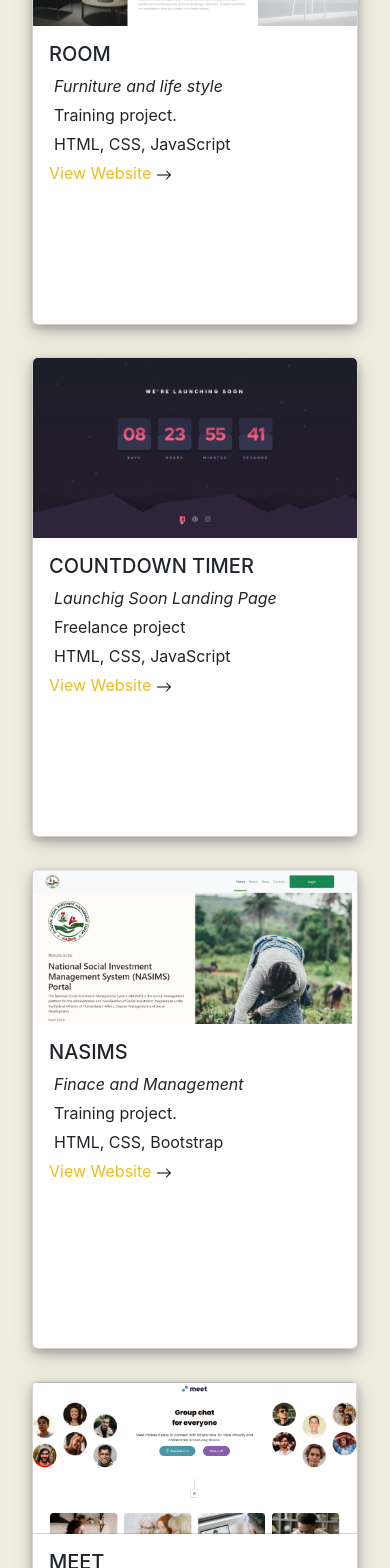
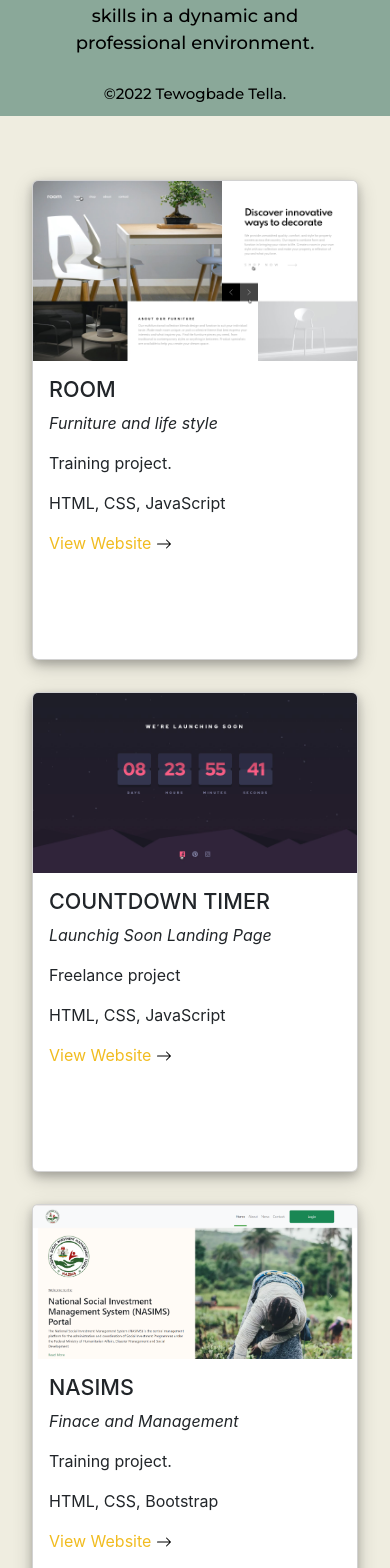
Before and after one commit to Tewogbade/new-portfolio, a React (Create React App) app: page / in a window 390 px wide. Shown: the part 1680-3248 px from the top of the page. Built offline with nearby package versions, Linux system fonts and the light colour scheme; a web font is replaced by a local one.

Commit message:
media query updates

```diff
--- a/src/home/content/Content.css
+++ b/src/home/content/Content.css
@@ -2,6 +2,9 @@
 @import url("https://fonts.googleapis.com/css2?family=Montserrat:wght@500&display=swap");
 @import url("https://fonts.googleapis.com/css2?family=Roboto+Slab:wght@600&display=swap");
 
+body {
+  width: 100%;
+}
 #imagetext {
   display: flex;
   text-align: start;
@@ -96,10 +99,13 @@
   }
 }
 @media (min-width: 576px) and (max-width: 768px) {
+  body {
+    width: 100%;
+  }
   #imagetext .text {
     margin: auto;
     padding-right: 0;
-    /* height: 70vh; */
+    height: 70vh;
   }
   .text h5 {
     padding-top: 10%;
@@ -142,10 +148,13 @@
 }
 
 @media (max-width: 576px) {
+  body {
+    width: 100%;
+  }
   #imagetext .text {
     margin: auto;
     padding-right: 0;
-    /* height: 90vh; */
+    height: 90vh;
   }
   .text h5 {
     padding-top: 30%;
--- a/src/portfolio/sidecard/Sidecard.css
+++ b/src/portfolio/sidecard/Sidecard.css
@@ -82,9 +82,6 @@
 .card {
   box-shadow: 0 4px 8px 0 rgba(0, 0, 0, 0.2), 0 6px 20px 0 rgba(0, 0, 0, 0.19);
   text-align: start;
-}
-.card p {
-  margin: 5px;
 }
 
 @media (min-width: 768px) and (max-width: 1199px) {
--- a/src/portfolio/sidecard/Sidecard.js
+++ b/src/portfolio/sidecard/Sidecard.js
@@ -57,7 +57,7 @@ const Card = () => {
           <div className="card">
             <img src={room} className="card-img-top" alt="..." />
             <div className="card-body">
-              <h5 className="card-text">ROOM</h5>
+              <h4 className="card-text">ROOM</h4>
               <p>
                 <i>Furniture and life style</i>
               </p>
@@ -74,7 +74,7 @@ const Card = () => {
           <div className="card">
             <img src={timer} className="card-img-top" alt="..." />
             <div className="card-body">
-              <h5 className="card-text">COUNTDOWN TIMER</h5>
+              <h4 className="card-text">COUNTDOWN TIMER</h4>
               <p>
                 <i>Launchig Soon Landing Page</i>
               </p>
@@ -94,7 +94,7 @@ const Card = () => {
           <div className="card">
             <img src={nasim} className="card-img-top" alt="..." />
             <div className="card-body">
-              <h5 className="card-text">NASIMS</h5>
+              <h4 className="card-text">NASIMS</h4>
               <p>
                 <i>Finace and Management</i>
               </p>
@@ -111,7 +111,7 @@ const Card = () => {
           <div className="card">
             <img src={meet} className="card-img-top" alt="..." />
             <div className="card-body">
-              <h5 className="card-text">MEET</h5>
+              <h4 className="card-text">MEET</h4>
               <p>
                 <i>Furniture and life style</i>
               </p>
@@ -128,11 +128,11 @@ const Card = () => {
           <div className="card">
             <img src={portfolio} className="card-img-top" alt="..." />
             <div className="card-body">
-              <h5 className="card-text">PORTFOLIO</h5>
+              <h4 className="card-text">PORTFOLIO</h4>
               <p>
                 <i>Furniture and life style</i>
               </p>
-              <p>Freelance project</p>
+              <p>Personal project</p>
               <p>React Js, Bootstrap </p>
               <a
                 href="https://new-portfolio-teal-kappa.vercel.app/"
@@ -148,12 +148,12 @@ const Card = () => {
           <div className="card">
             <img src={portfolio2} className="card-img-top" alt="..." />
             <div className="card-body">
-              <h5 className="card-text">PORTFOLIO</h5>
+              <h4 className="card-text">GUESS MY NUMBER</h4>
               <p>
-                <i>Furniture and life style</i>
+                <i>Game</i>
               </p>
-              <p>Freelance project</p>
-              <p>HTML, CSS, </p>
+              <p>Training project.</p>
+              <p>HTML, CSS, JavaScript </p>
               <a href="#" target="_blank">
                 View Website <img src={arrow} alt="" />{" "}
               </a>
--- a/src/resume/Resume.css
+++ b/src/resume/Resume.css
@@ -25,7 +25,7 @@
   text-align: right;
 }
 .right {
-  width: 60%;
+  width: 100%;
   text-align: left;
   margin-left: 2rem;
 }
@@ -71,6 +71,9 @@
   border-left: 2px solid #f1bc20;
   padding-left: 5px;
   font-weight: 400;
+}
+.resume #phoneno {
+  margin-bottom: 5rem;
 }
 
 @media (min-width: 768px) and (max-width: 1199px) {
@@ -228,7 +231,7 @@
     font-weight: 500;
   }
   .left h2 {
-    font-size: 25px;
+    font-size: 20px;
     font-weight: 500;
   }
   .left h3 {
--- a/src/resume/Resume.js
+++ b/src/resume/Resume.js
@@ -49,8 +49,8 @@ const Resume = () => {
         <div className="resume">
           <h1> Tewogbade S. Fatai</h1>
           <h4> Web Developer | Architect</h4>
-          <h4>tewogbade3008@gmail</h4>
-          <p>08189733799, 08135201213</p>
+          <p>tewogbade3008@gmail</p>
+          <p id="phoneno">08189733799, 08135201213</p>
 
           <div className="pair">
             <div className="left">
```
Also changed, not shown: src/images/portfolio.PNG, src/images/portfolio2.PNG.
